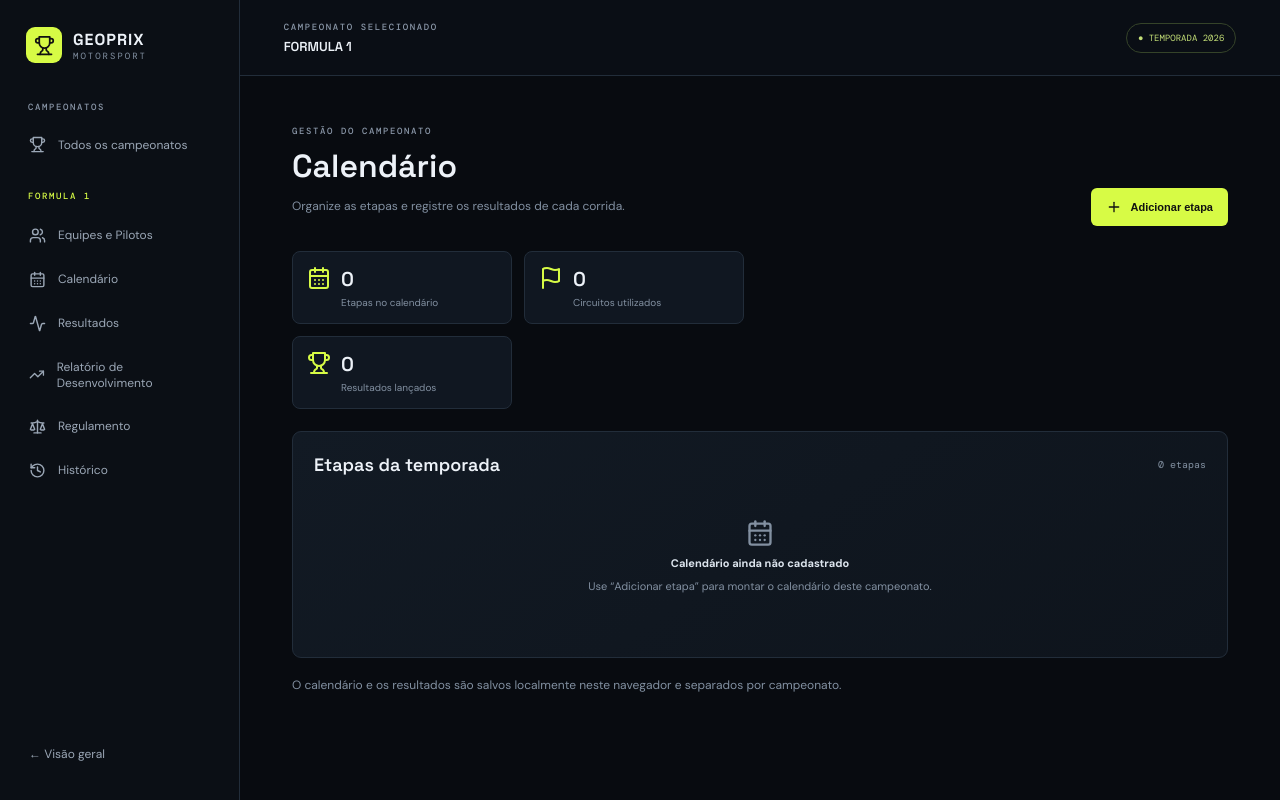
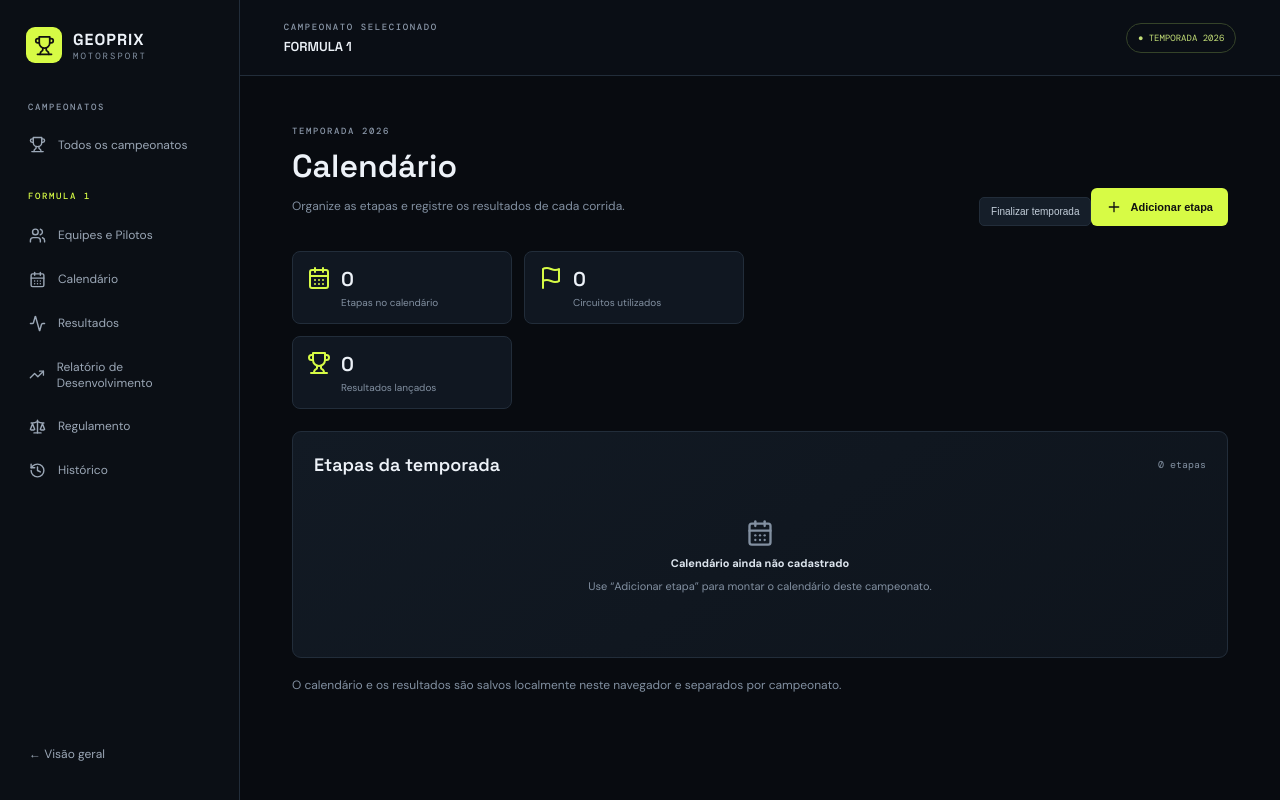
Before and after one commit to geoprix0-coder/geoprix-motorsport, a Next.js app: page /championships/formula-1-2026/calendar/ in a window 1280 px wide. Built offline with nearby package versions, Linux system fonts and the light colour scheme.

Commit message:
Add season completion and separate driver development to season end

```diff
--- a/src/app/championships/[id]/calendar/page.tsx
+++ b/src/app/championships/[id]/calendar/page.tsx
@@ -2,6 +2,7 @@
 import { useEffect, useState } from "react";
 import { CalendarDays, Plus, Save, Trash2, Pencil, Flag, Trophy, ClipboardList } from "lucide-react";
 import type { Circuit, Team } from "@/lib/types";
+import { initialChampionships } from "@/lib/seed";
 type ResultStatus="finished"|"retired"|"disqualified"|"dns";
 type DriverResult={id:string;driverId:string;driverName:string;teamId:string;teamName:string;status:ResultStatus;position:number|null;points:number};
 type Round={id:string;round:number;circuitId:string;circuitName:string;layout:string;status:"scheduled"|"completed";results:DriverResult[]};
@@ -10,12 +11,13 @@ const defaultPoints=[25,18,15,12,10,8,6,4,2,1,...Array(10).fill(0)];
 const statusLabels:Record<ResultStatus,string>={finished:"Finalizou",retired:"Abandonou (DNF)",disqualified:"Desclassificado (DSQ)",dns:"Não largou (DNS)"};
 
 type DevelopmentRecommendation={subjectType:"driver"|"team";subjectId:string;subjectName:string;attribute:string;direction:"increase"|"decrease";reason:string};
-type DevelopmentReport={id:string;roundId:string;round:number;circuitName:string;createdAt:string;recommendations:DevelopmentRecommendation[];notes:string[]};
-function buildDevelopmentReport(championshipId:string,allRounds:Round[],current:Round):DevelopmentReport{
+type DevelopmentReport={id:string;roundId:string;round:number;circuitName:string;createdAt:string;kind?:"race"|"season-end";season?:number;recommendations:DevelopmentRecommendation[];notes:string[]};
+function buildDevelopmentReport(championshipId:string,allRounds:Round[],current:Round,seasonEnd=false,seasonNumber=2026):DevelopmentReport{
  const completed=allRounds.map(r=>r.id===current.id?current:r).filter(r=>r.status==="completed").sort((a,b)=>a.round-b.round);
- const recent=completed.slice(-3);
+ const recent=seasonEnd?completed:completed.slice(-3);
  const driverIds=[...new Set(recent.flatMap(r=>r.results.map(x=>x.driverId)))];
  const recommendations:DevelopmentRecommendation[]=[];
+ if(seasonEnd){
  for(const driverId of driverIds){
   const entries=recent.map(r=>({round:r.round,result:r.results.find(x=>x.driverId===driverId)})).filter(x=>x.result);
   const driver=entries[entries.length-1]?.result;
@@ -45,6 +47,7 @@ function buildDevelopmentReport(championshipId:string,allRounds:Round[],current:
    }
   }
  }
+ }
  // Avaliação coletiva das equipes: compara a média de posições dos pilotos de cada equipe
  // com a média dos pilotos das demais equipes em cada etapa concluída.
  const teamIds=[...new Set(recent.flatMap(r=>r.results.map(x=>x.teamId)))];
@@ -68,13 +71,13 @@ function buildDevelopmentReport(championshipId:string,allRounds:Round[],current:
    recommendations.push({subjectType:"team",subjectId:teamId,subjectName:teamResult.teamName,attribute,direction,reason:`Nas últimas etapas comparáveis, os pilotos da equipe ${tendency}. É um sinal geral de competitividade para revisar este atributo, não uma medição direta de ${attribute}.`});
   }
  }
- return {id:crypto.randomUUID(),roundId:current.id,round:current.round,circuitName:current.circuitName,createdAt:new Date().toISOString(),recommendations,notes:["A análise utiliza exclusivamente os resultados finais registrados: posição de chegada e situação do piloto (finalizou, abandonou, foi desclassificado ou não largou).","Race Pace é estimado pela comparação das posições finais do piloto com as de seu companheiro de equipe nas etapas em que ambos finalizaram; isso é um indicador limitado, não uma medição isolada de velocidade.","Consistency considera a estabilidade das posições nas três últimas chegadas e a frequência de não conclusão. Resultados insuficientes ou inconclusivos não geram recomendação.","Power e Downforce agora recebem recomendações com base na competitividade coletiva da equipe frente às demais nas últimas etapas. Como não há telemetria nem dados específicos do carro, essa comparação não identifica diretamente qual característica técnica causou o resultado; trate-a como um sinal para revisão.","Qualifying, Overtaking e Defending não são avaliados porque os resultados finais não informam classificação, ultrapassagens ou defesas.","As recomendações são sugestões; nenhuma alteração é aplicada automaticamente no Geoprix."]};
+ return {id:crypto.randomUUID(),roundId:seasonEnd?"season-end-"+seasonNumber:current.id,round:current.round,circuitName:seasonEnd?"Encerramento da temporada "+seasonNumber:current.circuitName,createdAt:new Date().toISOString(),kind:seasonEnd?"season-end":"race",season:seasonNumber,recommendations,notes:["A análise utiliza exclusivamente os resultados finais registrados: posição de chegada e situação do piloto (finalizou, abandonou, foi desclassificado ou não largou).","As recomendações para pilotos são geradas somente no encerramento da temporada. Race Pace compara as posições finais com as dos companheiros ao longo da temporada; Consistency considera as últimas três corridas e a frequência de não conclusão.","Power e Downforce das equipes recebem recomendações após cada corrida e também no encerramento, com base na competitividade coletiva frente às demais equipes. Sem telemetria, a comparação não identifica diretamente qual característica técnica causou o resultado.","Qualifying, Overtaking e Defending não são avaliados porque os resultados finais não informam classificação, ultrapassagens ou defesas.","As recomendações são sugestões; nenhuma alteração é aplicada automaticamente no Geoprix."]};
 }
 export default function ChampionshipCalendarPage({params}:{params:Promise<{id:string}>}){
  const [championshipId,setChampionshipId]=useState(""),[rounds,setRounds]=useState<Round[]>([]),[circuits,setCircuits]=useState<Circuit[]>([]),[teams,setTeams]=useState<Team[]>([]),[showForm,setShowForm]=useState(false),[editing,setEditing]=useState<string|null>(null),[resultRound,setResultRound]=useState<string|null>(null),[draftResults,setDraftResults]=useState<DriverResult[]>([]),[positionPoints,setPositionPoints]=useState<number[]>(defaultPoints),[ready,setReady]=useState(false),[notice,setNotice]=useState("");
- const [round,setRound]=useState(1),[circuitId,setCircuitId]=useState(""),[layout,setLayout]=useState(""),[gradeFilter,setGradeFilter]=useState(1);
+ const [round,setRound]=useState(1),[circuitId,setCircuitId]=useState(""),[layout,setLayout]=useState(""),[gradeFilter,setGradeFilter]=useState(1),[seasonNumber,setSeasonNumber]=useState(2026);
  useEffect(()=>{params.then(({id})=>setChampionshipId(id))},[params]);
- useEffect(()=>{if(!championshipId)return;try{const saved=localStorage.getItem("geoprix-calendar-"+championshipId);if(saved){const parsed=JSON.parse(saved);if(Array.isArray(parsed))setRounds(parsed.map((r:any)=>({...r,results:Array.isArray(r.results)?r.results:[]})))}const rawCircuits=localStorage.getItem("geoprix-circuits-v1");if(rawCircuits){const parsed=JSON.parse(rawCircuits);if(Array.isArray(parsed))setCircuits(parsed.filter((c:Circuit)=>c.status==="active"))}const rawRegulation=localStorage.getItem("geoprix-regulations-"+championshipId);if(rawRegulation){const parsedRegulation=JSON.parse(rawRegulation) as Partial<Regulation>;setPositionPoints(Array.isArray(parsedRegulation.positionPoints)&&parsedRegulation.positionPoints.length>0?parsedRegulation.positionPoints.map(value=>Math.max(0,Number(value)||0)):defaultPoints)}else{setPositionPoints(defaultPoints)}const rawTeams=localStorage.getItem("geoprix-teams-v1");if(rawTeams){const parsed=JSON.parse(rawTeams);if(Array.isArray(parsed))setTeams(parsed)}}catch{}setReady(true)},[championshipId]);
+ useEffect(()=>{if(!championshipId)return;try{const baseSeason=initialChampionships.find(c=>c.id===championshipId)?.season||2026;const storedSeason=localStorage.getItem("geoprix-season-"+championshipId);setSeasonNumber(storedSeason?Math.max(baseSeason,Number(storedSeason)||baseSeason):baseSeason);const saved=localStorage.getItem("geoprix-calendar-"+championshipId);if(saved){const parsed=JSON.parse(saved);if(Array.isArray(parsed))setRounds(parsed.map((r:any)=>({...r,results:Array.isArray(r.results)?r.results:[]})))}const rawCircuits=localStorage.getItem("geoprix-circuits-v1");if(rawCircuits){const parsed=JSON.parse(rawCircuits);if(Array.isArray(parsed))setCircuits(parsed.filter((c:Circuit)=>c.status==="active"))}const rawRegulation=localStorage.getItem("geoprix-regulations-"+championshipId);if(rawRegulation){const parsedRegulation=JSON.parse(rawRegulation) as Partial<Regulation>;setPositionPoints(Array.isArray(parsedRegulation.positionPoints)&&parsedRegulation.positionPoints.length>0?parsedRegulation.positionPoints.map(value=>Math.max(0,Number(value)||0)):defaultPoints)}else{setPositionPoints(defaultPoints)}const rawTeams=localStorage.getItem("geoprix-teams-v1");if(rawTeams){const parsed=JSON.parse(rawTeams);if(Array.isArray(parsed))setTeams(parsed)}}catch{}setReady(true)},[championshipId]);
  useEffect(()=>{if(ready&&championshipId)localStorage.setItem("geoprix-calendar-"+championshipId,JSON.stringify(rounds))},[rounds,ready,championshipId]);
  function reset(){setShowForm(false);setEditing(null);setRound(rounds.length+1);setCircuitId("");setLayout("");setNotice("")}
  function openNew(){setEditing(null);setRound(rounds.length+1);setGradeFilter(1);const available=circuits.filter(c=>(c.grade||1)===1);setCircuitId(available[0]?.id||"");setLayout(available[0]?.layouts?.[0]||"");setShowForm(true);setNotice("")}
@@ -84,8 +87,33 @@ export default function ChampionshipCalendarPage({params}:{params:Promise<{id:st
  function openResults(item:Round){setResultRound(item.id);setDraftResults(item.results.length?item.results:teams.flatMap(t=>t.drivers.map(d=>({id:crypto.randomUUID(),driverId:d.id,driverName:d.name,teamId:t.id,teamName:t.name,status:"finished" as ResultStatus,position:null,points:0}))));setNotice("")}
  function updateResult(id:string,patch:Partial<DriverResult>){setDraftResults(old=>old.map(r=>r.id===id?{...r,...patch}:r))}
  function pointsForResult(result:DriverResult){return result.status==="finished"&&result.position&&result.position>=1&&result.position<=positionPoints.length?positionPoints[result.position-1]:0}
- function saveResults(){const current=rounds.find(r=>r.id===resultRound);if(!current)return;if(draftResults.some(r=>r.status==="finished"&&(!r.position||r.position<1||r.position>positionPoints.length))){setNotice(`Informe uma posição válida entre 1º e ${positionPoints.length}º para todos os pilotos que finalizaram.`);return}const positions=draftResults.filter(r=>r.status==="finished").map(r=>r.position);if(new Set(positions).size!==positions.length){setNotice("Não pode haver posições de chegada repetidas.");return}const calculatedResults=draftResults.map(r=>({...r,points:pointsForResult(r)}));const completedRound:Round={...current,results:calculatedResults,status:"completed"};const nextRounds=rounds.map(r=>r.id===resultRound?completedRound:r);setRounds(nextRounds);try{const report=buildDevelopmentReport(championshipId,nextRounds,completedRound);const key="geoprix-development-reports-"+championshipId;const saved=localStorage.getItem(key);const reports=saved?JSON.parse(saved) as DevelopmentReport[]:[];localStorage.setItem(key,JSON.stringify([...reports.filter(x=>x.roundId!==completedRound.id),report].sort((a,b)=>a.round-b.round)));}catch{setNotice("Resultados salvos, mas não foi possível gerar o relatório de desenvolvimento.");setResultRound(null);return}setResultRound(null);setNotice("Resultados salvos e relatório de desenvolvimento gerado.");}
- return <main className="manager-shell"><div className="manager-content"><div className="manager-heading"><div><span className="eyebrow">GESTÃO DO CAMPEONATO</span><h1>Calendário</h1><p>Organize as etapas e registre os resultados de cada corrida.</p></div><button className="action-button" onClick={openNew}><Plus size={16}/> Adicionar etapa</button></div>
+ function saveResults(){const current=rounds.find(r=>r.id===resultRound);if(!current)return;if(draftResults.some(r=>r.status==="finished"&&(!r.position||r.position<1||r.position>positionPoints.length))){setNotice(`Informe uma posição válida entre 1º e ${positionPoints.length}º para todos os pilotos que finalizaram.`);return}const positions=draftResults.filter(r=>r.status==="finished").map(r=>r.position);if(new Set(positions).size!==positions.length){setNotice("Não pode haver posições de chegada repetidas.");return}const calculatedResults=draftResults.map(r=>({...r,points:pointsForResult(r)}));const completedRound:Round={...current,results:calculatedResults,status:"completed"};const nextRounds=rounds.map(r=>r.id===resultRound?completedRound:r);setRounds(nextRounds);try{const report=buildDevelopmentReport(championshipId,nextRounds,completedRound,false,seasonNumber);const key="geoprix-development-reports-"+championshipId;const saved=localStorage.getItem(key);const reports=saved?JSON.parse(saved) as DevelopmentReport[]:[];localStorage.setItem(key,JSON.stringify([...reports.filter(x=>x.roundId!==completedRound.id),report].sort((a,b)=>a.round-b.round)));}catch{setNotice("Resultados salvos, mas não foi possível gerar o relatório de desenvolvimento.");setResultRound(null);return}setResultRound(null);setNotice("Resultados salvos e relatório de desenvolvimento gerado.");}
+ function finishSeason(){
+  if(rounds.length===0){setNotice("Adicione pelo menos uma etapa antes de finalizar a temporada.");return}
+  if(rounds.some(r=>r.status!=="completed")){setNotice("Para finalizar a temporada, registre os resultados de todas as etapas do calendário.");return}
+  if(!confirm("Finalizar a temporada "+seasonNumber+"? O calendário será arquivado, será gerado o relatório de encerramento e uma nova temporada será iniciada."))return;
+  try{
+   const finalRound=[...rounds].sort((a,b)=>a.round-b.round)[rounds.length-1];
+   const reportKey="geoprix-development-reports-"+championshipId;
+   const savedReports=localStorage.getItem(reportKey);
+   const seasonReports=savedReports?JSON.parse(savedReports) as DevelopmentReport[]:[];
+   const finalReport=buildDevelopmentReport(championshipId,rounds,finalRound,true,seasonNumber);
+   const archivedReports=[...seasonReports.filter(r=>r.kind!=="season-end"),finalReport];
+   const historyKey="geoprix-season-history-"+championshipId;
+   const savedHistory=localStorage.getItem(historyKey);
+   const history=savedHistory?JSON.parse(savedHistory) as any[]:[];
+   history.push({season:seasonNumber,completedAt:new Date().toISOString(),rounds,reports:archivedReports});
+   localStorage.setItem(historyKey,JSON.stringify(history));
+   const nextSeason=seasonNumber+1;
+   localStorage.setItem("geoprix-season-"+championshipId,String(nextSeason));
+   localStorage.setItem("geoprix-calendar-"+championshipId,JSON.stringify([]));
+   localStorage.setItem(reportKey,JSON.stringify([]));
+   setRounds([]);setSeasonNumber(nextSeason);
+   window.dispatchEvent(new Event("geoprix-season-updated"));
+   setNotice("Temporada "+(nextSeason-1)+" finalizada e arquivada. Temporada "+nextSeason+" iniciada; monte o novo calendário.");
+  }catch{setNotice("Não foi possível finalizar a temporada. Os dados atuais foram mantidos; tente novamente.")}
+ }
+ return <main className="manager-shell"><div className="manager-content"><div className="manager-heading"><div><span className="eyebrow">TEMPORADA {seasonNumber}</span><h1>Calendário</h1><p>Organize as etapas e registre os resultados de cada corrida.</p></div><div className="calendar-heading-actions"><button className="quiet-button" onClick={finishSeason} disabled={rounds.length===0||rounds.some(r=>r.status!=="completed")}>Finalizar temporada</button><button className="action-button" onClick={openNew}><Plus size={16}/> Adicionar etapa</button></div></div>
  <section className="manager-stats"><div><CalendarDays/><b>{rounds.length}</b><small>Etapas no calendário</small></div><div><Flag/><b>{new Set(rounds.map(r=>r.circuitId)).size}</b><small>Circuitos utilizados</small></div><div><Trophy/><b>{rounds.filter(r=>r.status==="completed").length}</b><small>Resultados lançados</small></div></section>
  {notice&&<p className="notice">{notice}</p>}
  {showForm&&<section className="editor-card"><div className="editor-heading"><div><span className="eyebrow">ETAPA DO CAMPEONATO</span><h2>{editing?"Editar etapa":"Adicionar etapa ao calendário"}</h2></div><button className="quiet-button" onClick={reset}>Cancelar</button></div>
```
